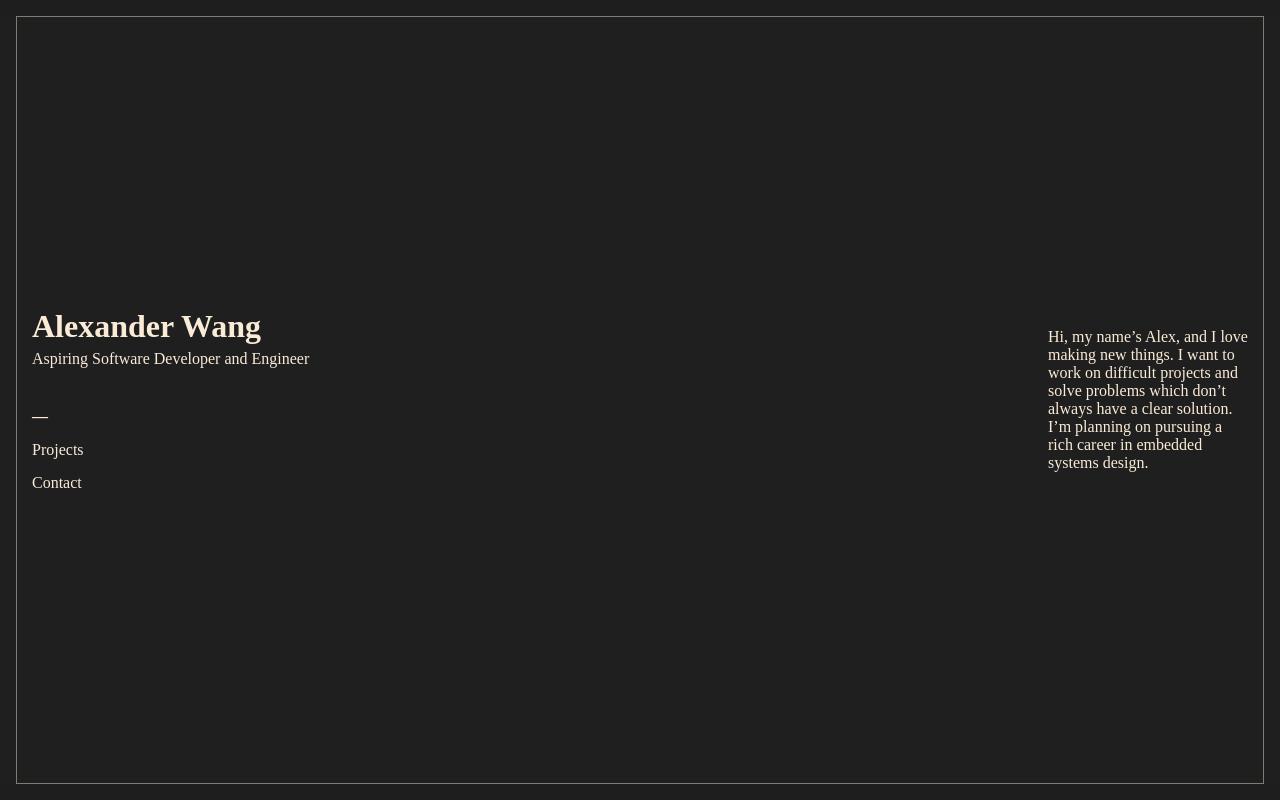
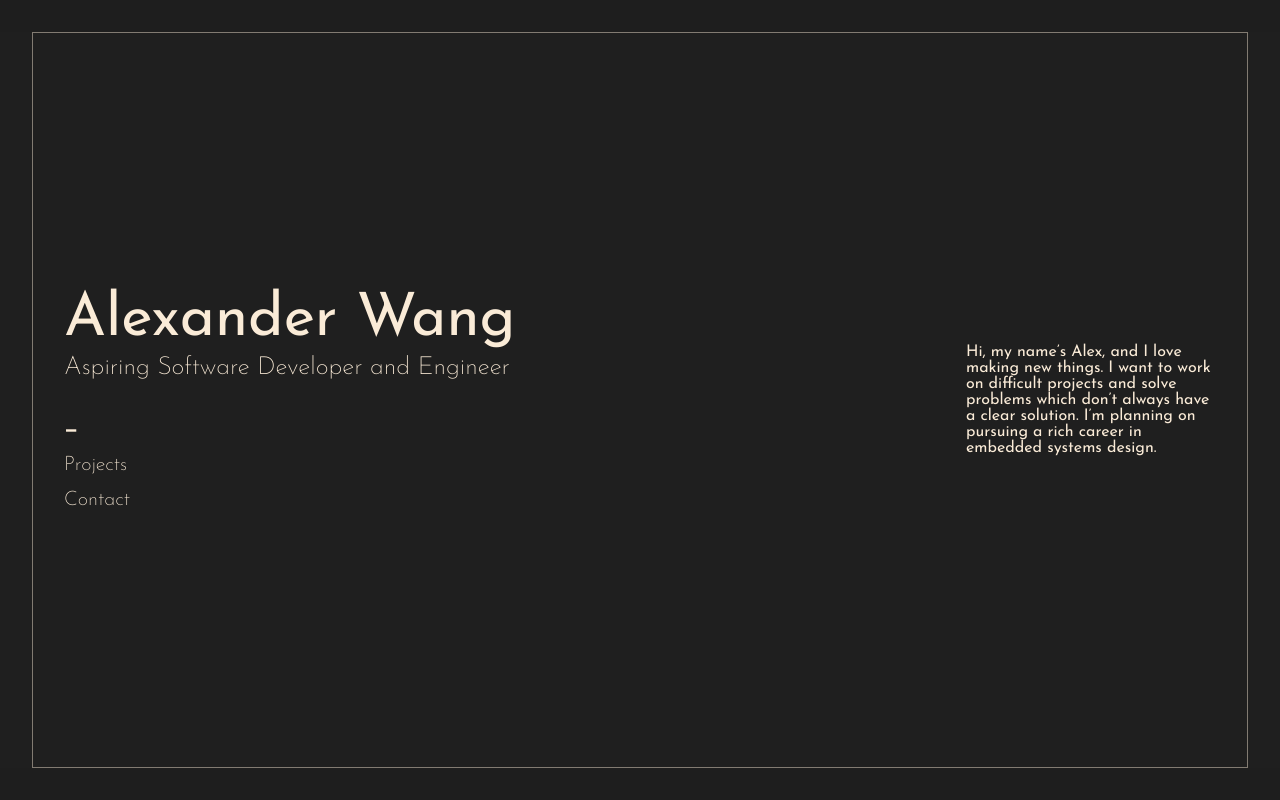
Before and after one commit to alw017/gondola, a Vue app: page / in a window 1280 px wide. Built offline with nearby package versions, Linux system fonts and the light colour scheme.

Commit message:
Styling and Loadin Screen Implementation

```diff
--- a/index.html
+++ b/index.html
@@ -4,6 +4,7 @@
     <meta charset="UTF-8" />
     <meta name="viewport" content="width=device-width, initial-scale=1.0" />
     <link rel="stylesheet" href="https://fonts.googleapis.com/icon?family=Material+Icons">
+    <link href="https://fonts.googleapis.com/css2?family=Josefin+Sans:wght@100..700&display=swap" rel="stylesheet">
     <title>Alexander Wang</title>
   </head>
   <body>
--- a/src/App.vue
+++ b/src/App.vue
@@ -3,6 +3,7 @@ import Frame from './components/Frame.vue'
 import Header from './components/Header.vue'
 import Content from './components/Content.vue'
 import Mask from './components/Mask.vue'
+import LoadIn from './components/LoadIn.vue'
 </script>
 
 <script>
@@ -36,6 +37,7 @@ export default {
 
 
 <template>
+    <LoadIn></LoadIn>
     <Frame></Frame>
     <Mask></Mask>
     <Header @home-click="handleNav('home')" @project-click="handleNav('proj')" @contact-click="handleNav('contact')" :msg="selectedOption"></Header>
--- a/src/components/Content.vue
+++ b/src/components/Content.vue
@@ -67,12 +67,14 @@ import { createHydrationRenderer, createRenderer } from 'vue';
             <section class="full-window flex-cards" v-if="currentSelected === 'projects'">
                     <div id="flex-card-container" class="flex-card-container" :style="style">
                         <div class="card" v-for="card in cards" :class="{ selected: card.isSelected, focused: card.isFocused, unfocused: !card.isFocused }" @mouseenter="handleFocus(card)" @mouseleave="handleUnfocus(card)" @click="handleClick(card)">
+                            <div class="card-content">
                                 <h2>
                                     {{ card.title }}
                                 </h2>
                                 <p>
                                     {{ card.body }}
                                 </p>
+                            </div>
                         </div>
                     </div>
             </section>
@@ -84,8 +86,8 @@ import { createHydrationRenderer, createRenderer } from 'vue';
             <section class="full-window" v-else-if="currentSelected === 'contact'" >
                 <div class="contact">
                     <div style="padding-bottom:2vmin">Email: wang.alexander204@gmail.com</div>
-                    <div>Linkedin <i class="material-icons">arrow_outward</i></div>
-                    <div>Github <i class="material-icons">arrow_outward</i></div>
+                    <a rel="noopener noreferrer" target="_blank" href="https://www.linkedin.com/in/alexander-wang-8b6bb41ba/">Linkedin <i class="material-icons">arrow_outward</i></a>
+                    <a rel="noopener noreferrer" target="_blank" href="https://www.github.com/alw017">Github <i class="material-icons">arrow_outward</i></a>
                 </div>
             </section>
         </Transition>
@@ -129,7 +131,7 @@ import { createHydrationRenderer, createRenderer } from 'vue';
     flex-direction:column;
     padding-top: var(--content-padding);
     padding-left: calc(2vmin + 40%);
-    padding-right:4vmin;
+    padding-right:8vmin;
     padding-bottom: var(--content-padding);
     transform:translate3d(0px, 0px, 0px);
     transition: transform;
@@ -142,6 +144,11 @@ import { createHydrationRenderer, createRenderer } from 'vue';
     height: max(50vh, 400px);
     margin-bottom: 2vmin;
     background-color:grey;
+    border-radius:2vmin;
+}
+
+.card-content {
+    padding: 2vmin;
 }
 
 .card:hover {
@@ -166,11 +173,12 @@ import { createHydrationRenderer, createRenderer } from 'vue';
 }
 .home {
     color:antiquewhite;
-    width:200px;
+    width: 250px;
     position: absolute;
     top:50%;
     transform: translate(0, -50%);
-    right:4vmin;
+    right:8vmin;
+    font-weight: 400;
 }
 
 .projects {
@@ -182,10 +190,25 @@ import { createHydrationRenderer, createRenderer } from 'vue';
     height: 100%;
 }
 
+i {
+    transform: translate3d(-20%, 18%, 0);
+}
+
+a {
+    display:block;
+    color: antiquewhite;
+    text-decoration: none;
+    transition: opacity 300ms;
+    transition-timing-function: cubic-bezier(0.1, 0.4, 0.12, 1);
+}
+
+a:hover {
+    opacity: 0.4;
+}
 .contact {
     display:block;
     position: absolute;
-    right:4vmin;
+    right:16vmin;
     top:50%;
     transform: translate(0, -50%);
     color:antiquewhite;
--- a/src/components/Frame.vue
+++ b/src/components/Frame.vue
@@ -24,10 +24,10 @@ defineProps({
 }
 .frame-container{
     position:fixed;
-    left: 2vmin;
-    right: 2vmin;
-    top: 2vmin;
-    bottom: 2vmin;
+    left: 4vmin;
+    right: 4vmin;
+    top: 4vmin;
+    bottom: 4vmin;
 }
 
 .frame-top {
--- a/src/components/Header.vue
+++ b/src/components/Header.vue
@@ -58,16 +58,26 @@ defineProps({
 .text {
     transition: opacity 300ms;
     transition-timing-function: cubic-bezier(0.1, 0.4, 0.12, 1);
+    font-size:20px;
+    cursor:pointer;
 }
 
 .header-subtitle {
     margin-top: 5px;
+    font-size: 25px;
+}
+.header-title{
+    font-size: 60px;
+    font-weight: 400;
 }
 
 header {
+    font-family: "Josefin Sans", sans-serif;
+    font-weight: 200;
+    font-style:normal;
     z-index: 100;
     position: fixed;
-    left: 4vmin;
+    left: 8vmin;
     top: 50%;
     transform: translate(0, -50%);
     color:antiquewhite;
--- /dev/null
+++ b/src/components/LoadIn.vue
@@ -0,0 +1,82 @@
+<script>
+
+export default {
+    data() {
+        return {
+            showWindow: true
+        }
+    },
+    mounted() {
+        setTimeout(() => this.showWindow = false, 1000);
+    }
+}
+
+</script>
+
+<template>
+    <Transition :duration="2000">
+        <div v-if="showWindow" id="load-window" class="load-in">
+            <div id="name-text" class="name-port">
+                <p class="pad load-name">Alexander Wang</p>
+                <p class="pad load-port">
+                    Project Portfolio
+                </p>
+            </div>
+        </div>
+    </Transition>
+</template>
+
+<style scoped>
+.v-leave-active{
+    transition: opacity 1000ms linear;
+    transition-delay: 1000ms;
+}
+
+.v-leave-to{
+    opacity: 0;
+}
+.v-leave-active .name-port{
+    transition: transform 1000ms cubic-bezier(.85,0,.65,.65), opacity 1000ms cubic-bezier(.85,0,.65,.65);
+}
+.v-leave-to .name-port{
+    opacity: 0;
+    transform: translate(-50%, 50%);
+}
+
+
+
+.pad {
+    padding: 5px;
+}
+
+.load-in {
+    color:antiquewhite;
+    position:fixed;
+    z-index: 8000;
+    width: 100%;
+    height: 100%;
+    background-color: #1f1f1f;
+    font-size:30px;
+}
+
+.vl {
+    background-color: antiquewhite;
+    height: 100%;
+    width: 2px;
+}
+.name-port {
+    display:flex;
+    font-weight:200;
+    position:absolute;
+    top:50%;
+    left:50%;
+    transform: translate(-50%, -50%);
+}
+
+.load-name {
+}
+.load-port {
+    font-weight:400;
+}
+
+</style>
--- a/src/components/Mask.vue
+++ b/src/components/Mask.vue
@@ -10,7 +10,7 @@
 .mask-top, .mask-bottom {
     z-index: 16;
     position: fixed;
-    height: 2vmin;
+    height: 4vmin;
     width:100%;
     left: 0;
     background-color: #1f1f1f;
--- a/src/style.css
+++ b/src/style.css
@@ -16,6 +16,8 @@
     left: 0;
     height: 100%;
     width: 100%;
+    font-family: "Josefin Sans", sans-serif;
+    font-weight: 600;
 }
 
 html, body {
```
Lines whose indentation alone changed are shown as unchanged.
